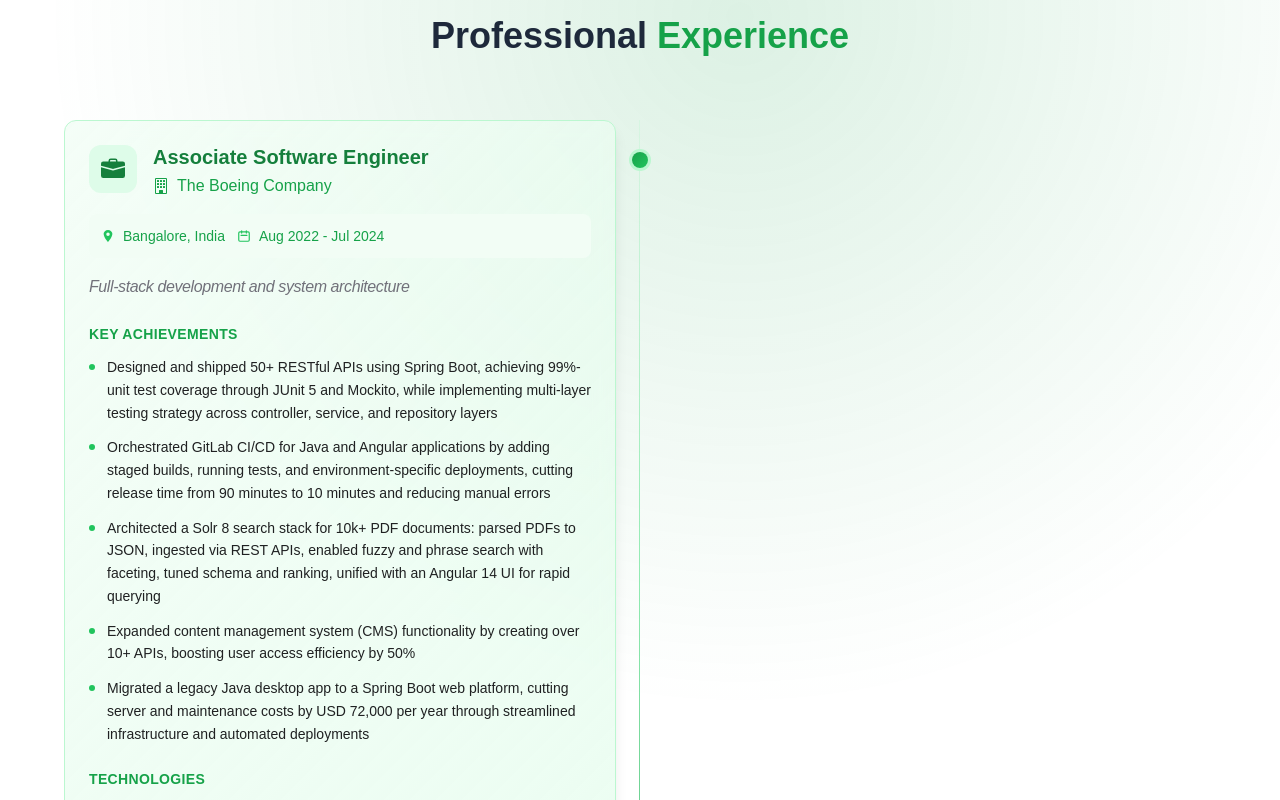
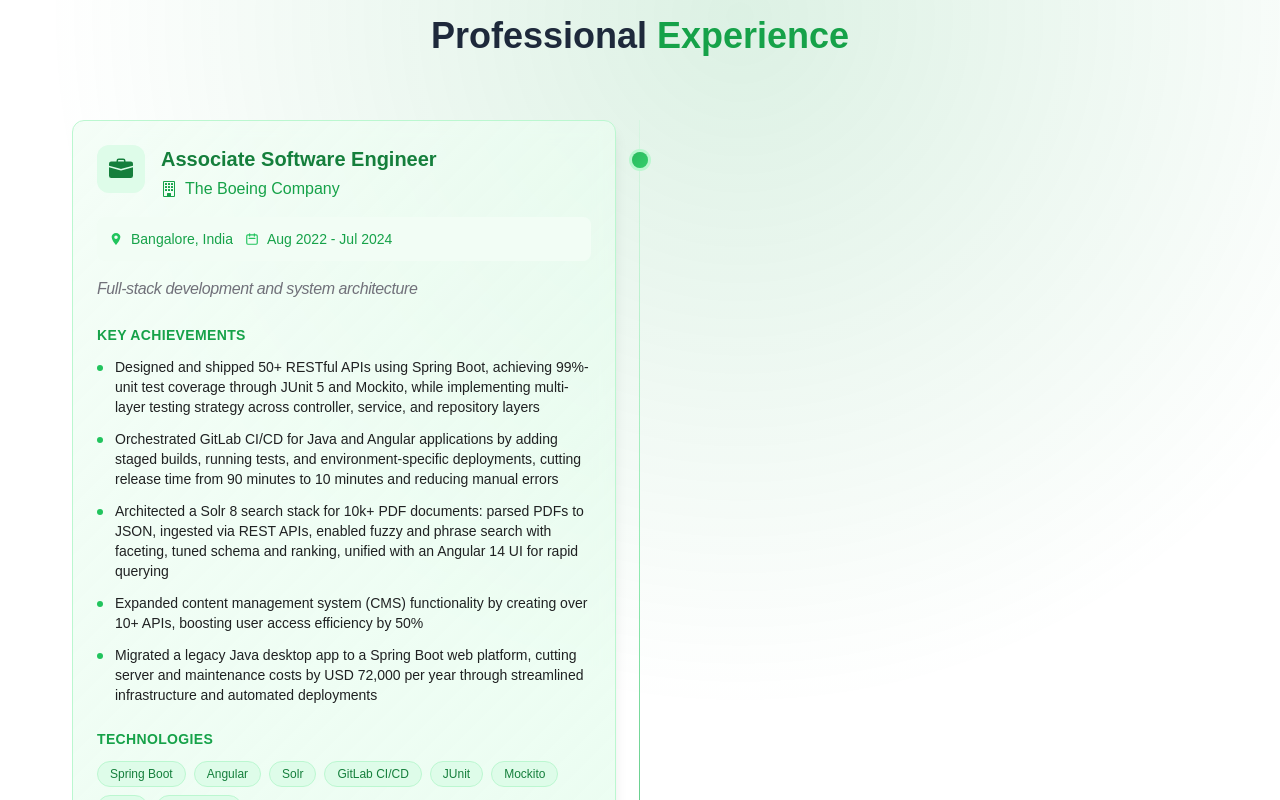
Before and after one commit to ksm007/animated_portfolio, a React (Vite) app: page / in a window 1280 px wide. Shown: the part 780-1580 px from the top of the page. Built offline with nearby package versions, Linux system fonts and the light colour scheme; no server answers.

Commit message:
horizontal scroll fix

```diff
--- a/src/components/Experience.jsx
+++ b/src/components/Experience.jsx
@@ -72,18 +72,18 @@ const experiences = [
 const Experience = () => {
   return (
     <div
-      className="py-16 md:py-24 bg-gradient-to-b from-transparent to-primary-50/30"
+      className="py-16 md:py-24 bg-gradient-to-b from-transparent to-primary-50/30 overflow-x-hidden"
       id="experience"
     >
-      <div className="max-w-[1200px] mx-auto px-4 sm:px-6">
+      <div className="max-w-[1200px] mx-auto px-4 sm:px-6 lg:px-8">
         <Reveal>
           <h2 className="text-4xl font-bold text-center mb-16">
             Professional <span className="text-primary-600">Experience</span>
           </h2>
 
           <div className="relative">
-            {/* Timeline line */}
-            <div className="timeline-line left-8 md:left-1/2" />
+            {/* Timeline line - only on medium screens and up */}
+            <div className="timeline-line md:left-1/2 hidden md:block" />
 
             <div className="space-y-16">
               {experiences.map((experience, index) => (
@@ -95,28 +95,31 @@ const Experience = () => {
                   viewport={{ once: true }}
                   className="relative"
                 >
-                  {/* Timeline dot */}
-                  <div className="timeline-dot absolute left-8 md:left-1/2 mt-8" />
+                  {/* Timeline dot - only on medium screens and up */}
+                  <div className="timeline-dot absolute md:left-1/2 mt-8 hidden md:block" />
 
                   {/* Content */}
-                  <div className="ml-16 md:ml-0 md:grid md:grid-cols-2 md:gap-12 items-start">
+                  <div className="md:grid md:grid-cols-2 md:gap-8 lg:gap-12 items-start">
                     <div
                       className={`${
                         index % 2 === 0 ? "md:col-start-1" : "md:col-start-2"
-                      } w-full min-w-0`}
+                      } w-full min-w-0 max-w-full`}
                     >
-                      <div className="experience-card text-left w-full">
+                      <div className="experience-card text-left w-full overflow-hidden">
                         {/* Header */}
-                        <div className="mb-6">
-                          <div className="flex items-start gap-4 mb-4">
-                            <div className="p-3 rounded-xl bg-primary-100 text-primary-700 dark:bg-primary-900 dark:text-primary-300 flex-shrink-0">
-                              <BsBriefcaseFill size={24} />
+                        <div className="mb-4 sm:mb-6">
+                          <div className="flex items-start gap-3 sm:gap-4 mb-3 sm:mb-4">
+                            <div className="p-2 sm:p-3 rounded-xl bg-primary-100 text-primary-700 dark:bg-primary-900 dark:text-primary-300 flex-shrink-0">
+                              <BsBriefcaseFill
+                                size={20}
+                                className="sm:w-6 sm:h-6"
+                              />
                             </div>
                             <div className="flex-1 min-w-0">
-                              <h3 className="text-xl font-bold text-primary-700 dark:text-primary-300 mb-1 leading-tight">
+                              <h3 className="text-lg sm:text-xl font-bold text-primary-700 dark:text-primary-300 mb-1 leading-tight">
                                 {experience.role}
                               </h3>
-                              <div className="flex items-center gap-2 text-primary-600 dark:text-primary-400 font-medium">
+                              <div className="flex items-center gap-2 text-primary-600 dark:text-primary-400 font-medium text-sm sm:text-base">
                                 <BsBuilding className="flex-shrink-0" />
                                 <span className="truncate">
                                   {experience.company}
@@ -126,36 +129,38 @@ const Experience = () => {
                           </div>
 
                           {/* Meta info */}
-                          <div className="flex flex-col sm:flex-row sm:items-center gap-3 text-sm text-muted-foreground bg-primary-50 dark:bg-primary-900/20 rounded-lg p-3">
-                            <div className="flex items-center gap-2">
-                              <IoLocationSharp className="text-primary-500" />
-                              <span>{experience.location}</span>
+                          <div className="flex flex-col sm:flex-row sm:items-center gap-2 sm:gap-3 text-xs sm:text-sm text-muted-foreground bg-primary-50 dark:bg-primary-900/20 rounded-lg p-2 sm:p-3">
+                            <div className="flex items-center gap-2 min-w-0">
+                              <IoLocationSharp className="text-primary-500 flex-shrink-0" />
+                              <span className="truncate">
+                                {experience.location}
+                              </span>
                             </div>
-                            <div className="flex items-center gap-2">
-                              <HiOutlineCalendar className="text-primary-500" />
-                              <span className="font-medium">
+                            <div className="flex items-center gap-2 min-w-0">
+                              <HiOutlineCalendar className="text-primary-500 flex-shrink-0" />
+                              <span className="font-medium truncate">
                                 {experience.period}
                               </span>
                             </div>
                           </div>
 
-                          <p className="text-muted-foreground italic mt-4 text-base leading-relaxed">
+                          <p className="text-muted-foreground italic mt-3 sm:mt-4 text-sm sm:text-base leading-relaxed">
                             {experience.description}
                           </p>
                         </div>
 
                         {/* Achievements */}
-                        <div className="mb-6">
-                          <h4 className="text-sm font-semibold text-primary-600 dark:text-primary-400 mb-3 uppercase tracking-wide">
+                        <div className="mb-4 sm:mb-6">
+                          <h4 className="text-xs sm:text-sm font-semibold text-primary-600 dark:text-primary-400 mb-2 sm:mb-3 uppercase tracking-wide">
                             Key Achievements
                           </h4>
-                          <ul className="space-y-3">
+                          <ul className="space-y-2 sm:space-y-3">
                             {experience.achievements.map((achievement, i) => (
                               <li
                                 key={i}
-                                className="flex items-start gap-3 text-sm leading-relaxed"
+                                className="flex items-start gap-2 sm:gap-3 text-xs sm:text-sm leading-relaxed"
                               >
-                                <div className="w-1.5 h-1.5 rounded-full bg-primary-500 mt-2 flex-shrink-0" />
+                                <div className="w-1 h-1 sm:w-1.5 sm:h-1.5 rounded-full bg-primary-500 mt-1.5 sm:mt-2 flex-shrink-0" />
                                 <span className="text-foreground/90 break-words">
                                   {achievement}
                                 </span>
@@ -166,14 +171,14 @@ const Experience = () => {
 
                         {/* Technologies */}
                         <div>
-                          <h4 className="text-sm font-semibold text-primary-600 dark:text-primary-400 mb-3 uppercase tracking-wide">
+                          <h4 className="text-xs sm:text-sm font-semibold text-primary-600 dark:text-primary-400 mb-2 sm:mb-3 uppercase tracking-wide">
                             Technologies
                           </h4>
-                          <div className="flex flex-wrap gap-2">
+                          <div className="flex flex-wrap gap-1.5 sm:gap-2">
                             {experience.technologies.map((tech, i) => (
                               <span
                                 key={i}
-                                className="px-3 py-1.5 rounded-full text-xs font-medium bg-primary-100 text-primary-700 dark:bg-primary-800 dark:text-primary-200 border border-primary-200 dark:border-primary-700 hover:bg-primary-200 dark:hover:bg-primary-700 transition-colors"
+                                className="px-2 sm:px-3 py-0.5 sm:py-1 rounded-full text-xs font-medium bg-primary-100 text-primary-700 dark:bg-primary-800 dark:text-primary-200 border border-primary-200 dark:border-primary-700 hover:bg-primary-200 dark:hover:bg-primary-700 transition-colors whitespace-nowrap"
                               >
                                 {tech}
                               </span>
```
